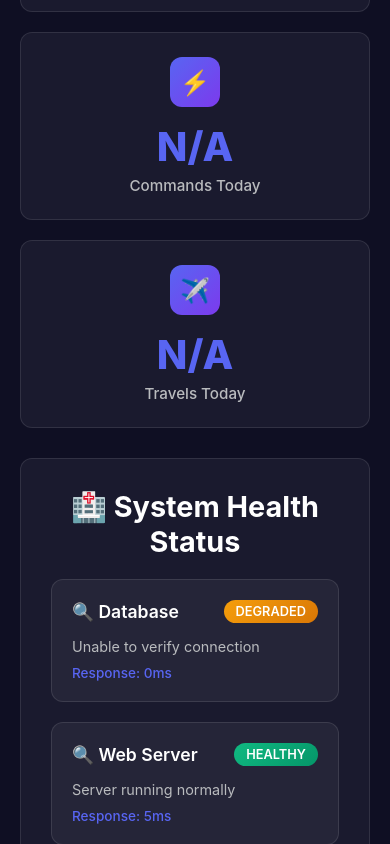
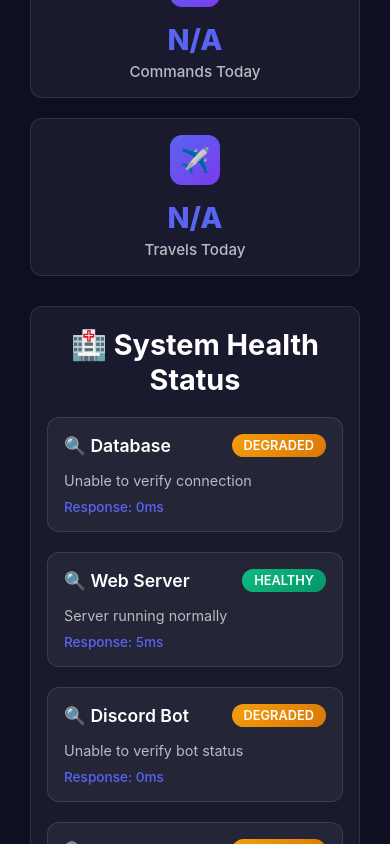
Before and after one commit to ThortonEllmers/QuestCord-v2, a website: page production/web/public/status.html in a window 390 px wide. Shown: the part 820-1664 px from the top of the page. Drawn offline with Linux system fonts and the light colour scheme; no server answers.

Commit message:
Update status.html

```diff
--- a/production/web/public/status.html
+++ b/production/web/public/status.html
@@ -10,6 +10,11 @@
             margin: 0;
             padding: 0;
             box-sizing: border-box;
+        }
+
+        html {
+            overflow-x: hidden;
+            width: 100%;
         }
 
         :root {
@@ -31,11 +36,17 @@
             min-height: 100vh;
             padding: 20px;
             color: var(--text-light);
+            max-width: 100vw;
+            overflow-x: hidden;
         }
 
         .container {
             max-width: 1200px;
+            width: 100%;
+            max-width: calc(100vw - 40px);
             margin: 0 auto;
+            word-wrap: break-word;
+            overflow-wrap: break-word;
         }
 
         .header {
@@ -587,6 +598,15 @@
         }
 
         @media (max-width: 768px) {
+            body {
+                padding: 10px;
+            }
+
+            .container {
+                padding: 10px;
+                margin: 0 auto;
+            }
+
             .header h1 {
                 font-size: 2rem;
             }
@@ -599,8 +619,53 @@
                 grid-template-columns: 1fr;
             }
 
+            .game-functions {
+                grid-template-columns: 1fr;
+            }
+
+            .player-engagement {
+                grid-template-columns: 1fr;
+            }
+
+            .economy-stats {
+                grid-template-columns: 1fr;
+            }
+
+            .health-grid {
+                grid-template-columns: 1fr;
+            }
+
             .uptime-legend {
                 justify-content: flex-start;
+            }
+
+            .overall-status {
+                padding: 24px 16px;
+            }
+
+            .system-health-section,
+            .performance-metrics-section,
+            .game-functions-section,
+            .player-engagement-section,
+            .economy-section {
+                padding: 20px 16px;
+            }
+
+            .stat-card, .metric-card, .health-card {
+                padding: 16px;
+            }
+
+            h2 {
+                font-size: 1.5rem;
+            }
+
+            .status-badge {
+                padding: 12px 24px;
+                font-size: 1rem;
+            }
+
+            .stat-number, .metric-value {
+                font-size: 1.8rem;
             }
         }
 
```
